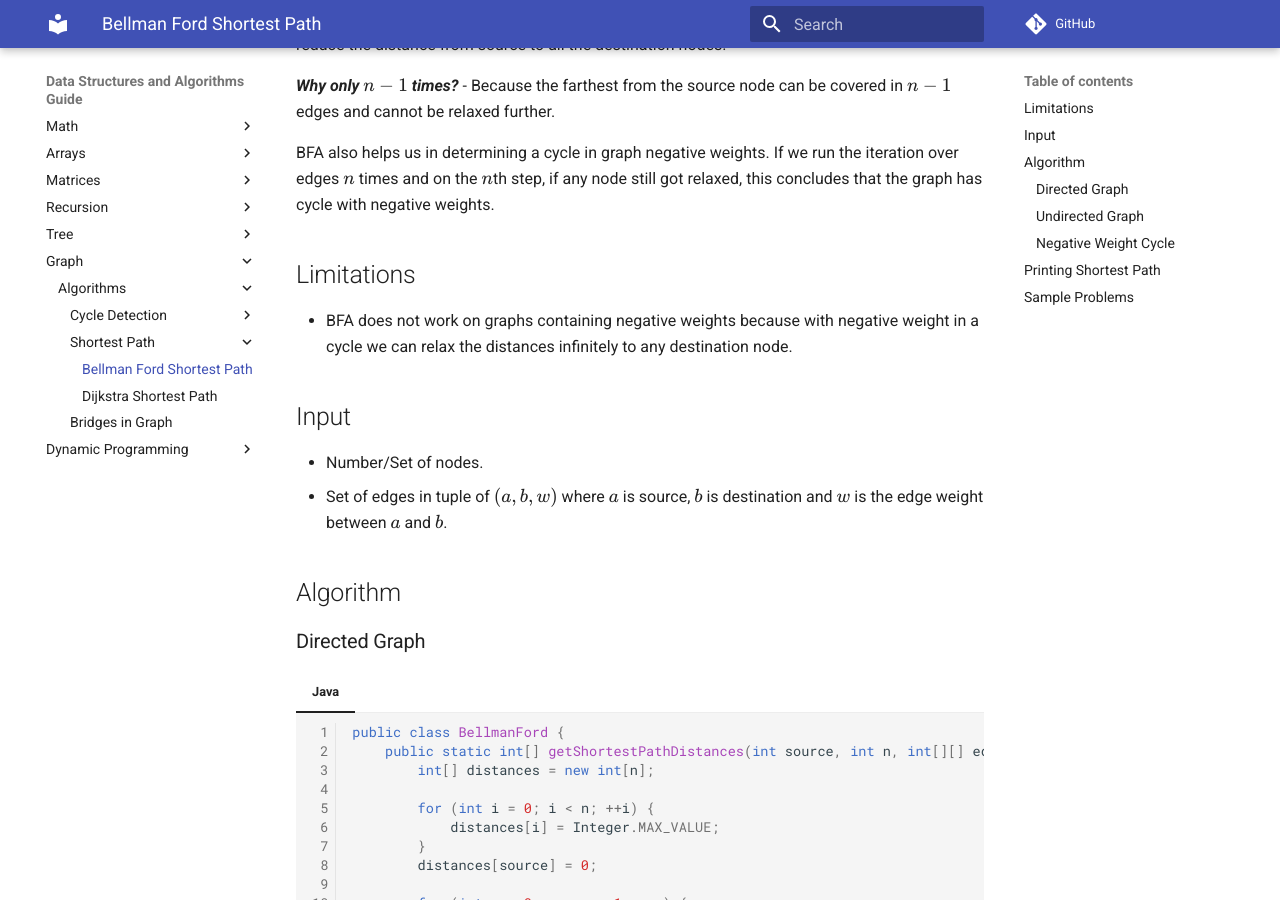
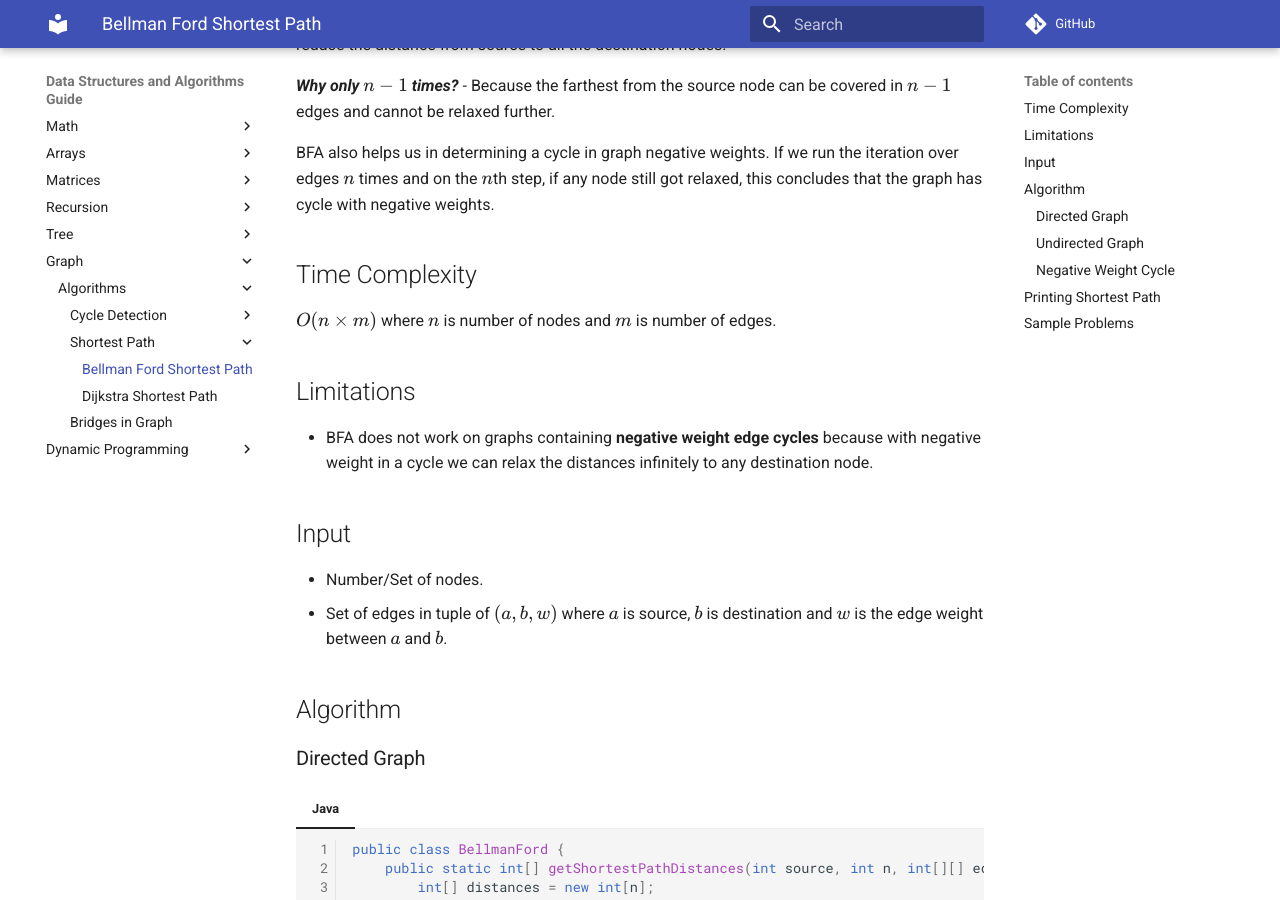
Before and after one commit to amritpandey23/dsa-guide, an MkDocs documentation site: the page built from docs/graph/algorithms/bellman_ford_algorithm.md, in a window 1280 px wide and 900 px high, scrolled down 653 px. Built offline with MkDocs 1.6.1 and Material for MkDocs 9.7.7, drawn with Linux system fonts in a browser that asks for light colours; formulas are drawn with MathJax 3; comment, search, counter and statistics services are not loaded.

Commit message:
Update: Corrections in BFA algorithm

```diff
--- a/docs/graph/algorithms/bellman_ford_algorithm.md
+++ b/docs/graph/algorithms/bellman_ford_algorithm.md
@@ -20,9 +20,13 @@ Later, for \(n-1\) times, where \(n\) is the total number of nodes, we iterate o
 
 BFA also helps us in determining a cycle in graph negative weights. If we run the iteration over edges \(n\) times and on the \(n\)th step, if any node still got relaxed, this concludes that the graph has cycle with negative weights.
 
+## Time Complexity
+
+\(O(n \times m)\) where \(n\) is number of nodes and \(m\) is number of edges.
+
 ## Limitations
 
-- BFA does not work on graphs containing negative weights because with negative weight in a cycle we can relax the distances infinitely to any destination node.
+- BFA does not work on graphs containing **negative weight edge cycles** because with negative weight in a cycle we can relax the distances infinitely to any destination node.
 
 ## Input
 
```
